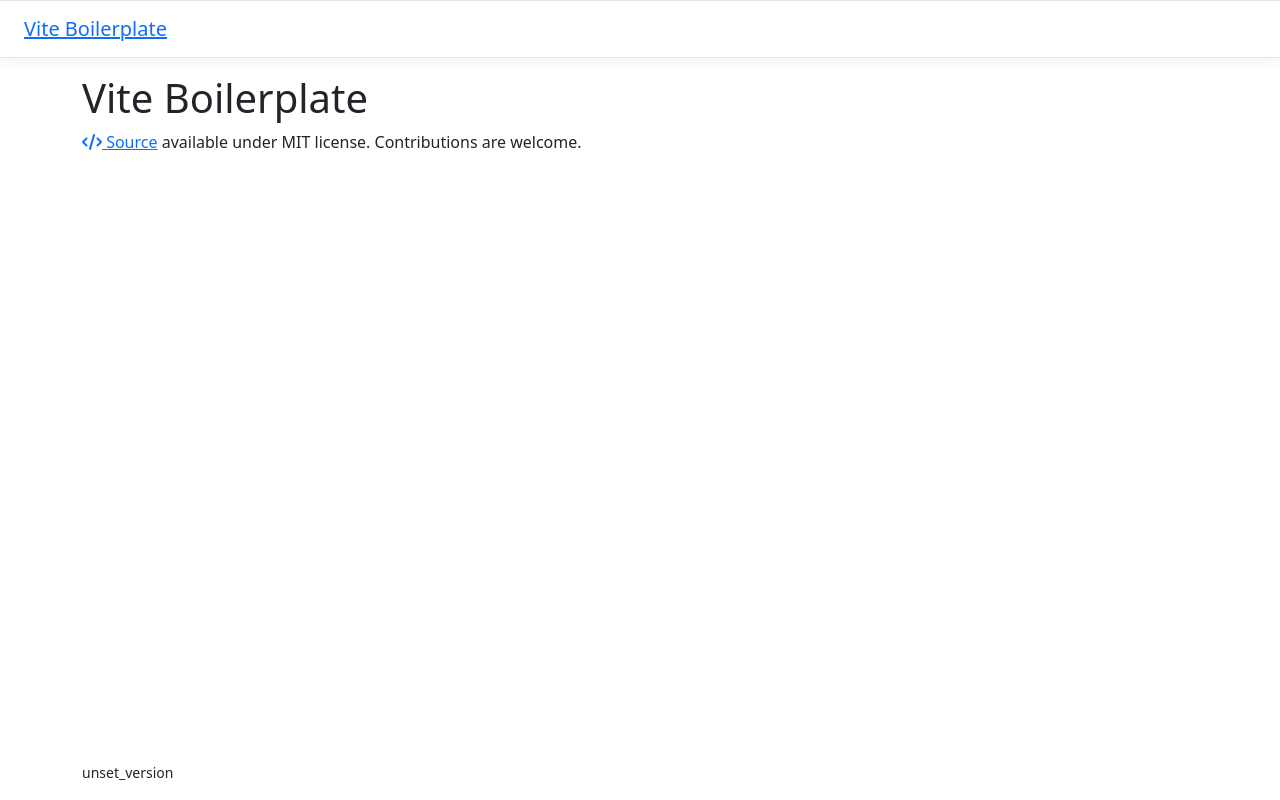
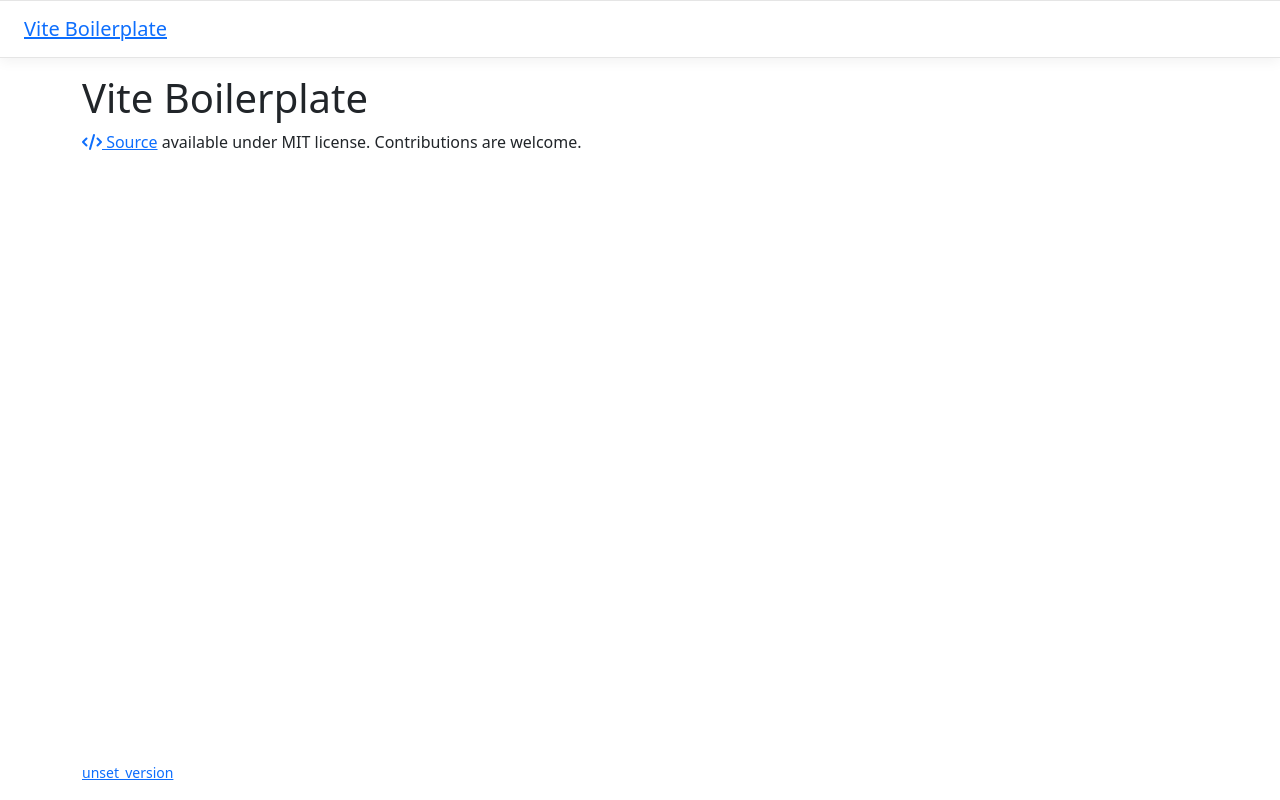
Before and after one commit to nexys-system/boilerplate_vite, a React (Vite) app: page / in a window 1280 px wide. Built offline with nearby package versions, Linux system fonts and the light colour scheme.

Commit message:
Update footer.tsx

```diff
--- a/src/layout/footer.tsx
+++ b/src/layout/footer.tsx
@@ -6,7 +6,7 @@ export default () => (
     <div className="container">
       <p>
         <small>
-          <a href={github.github}>{version}</a>
+          <a href={github.version}>{version}</a>
         </small>
       </p>
     </div>
```
